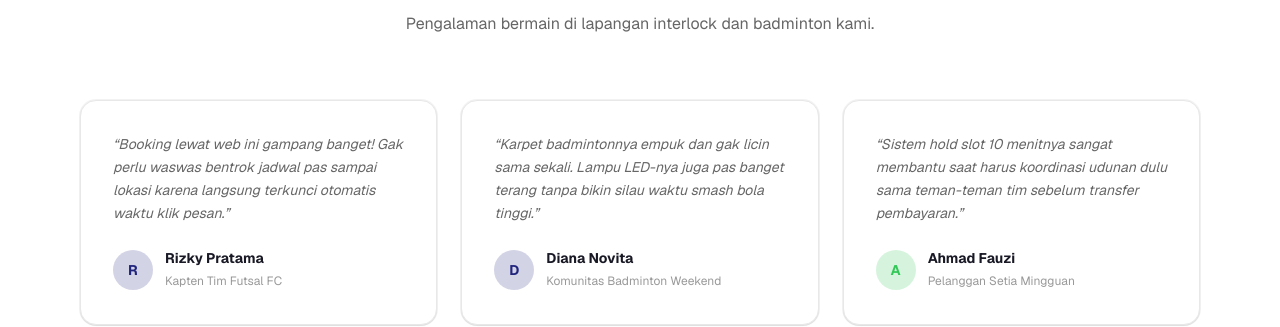
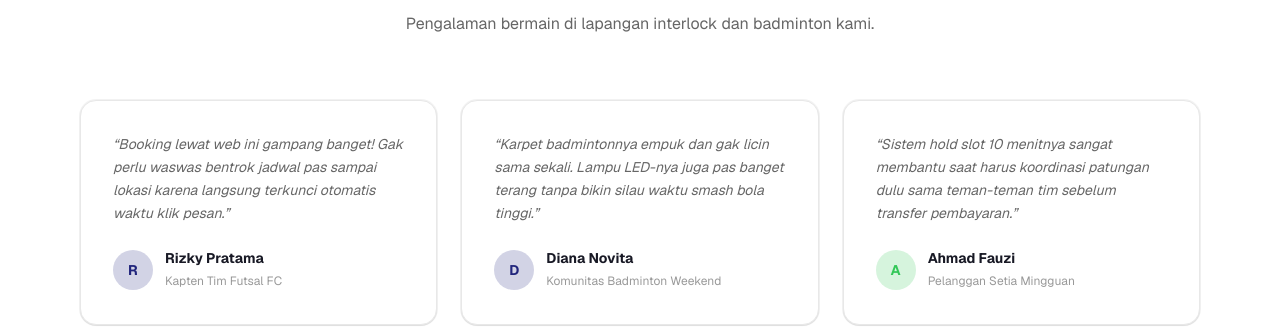
Before and after one commit to rizkyrachma/bnsp-smsport, a Next.js app: page / in a window 1280 px wide. Shown: the part 2342-2669 px from the top of the page. Built offline with nearby package versions, Linux system fonts and the light colour scheme; no server answers; the database is empty.

Commit message:
style: change testimonial word udunan to patungan

```diff
--- a/app/(customer)/page.tsx
+++ b/app/(customer)/page.tsx
@@ -257,7 +257,7 @@ export default async function CustomerHomePage() {
 
             <div className="bg-paper-white border border-fog rounded-2xl p-8 shadow-subtle-2 flex flex-col justify-between">
               <p className="text-graphite text-sm italic leading-relaxed mb-6">
-                &ldquo;Sistem hold slot 10 menitnya sangat membantu saat harus koordinasi udunan dulu sama teman-teman tim sebelum transfer pembayaran.&rdquo;
+                &ldquo;Sistem hold slot 10 menitnya sangat membantu saat harus koordinasi patungan dulu sama teman-teman tim sebelum transfer pembayaran.&rdquo;
               </p>
               <div className="flex items-center gap-3">
                 <div className="w-10 h-10 rounded-full bg-mint/20 text-mint font-bold flex items-center justify-center text-sm">
```
